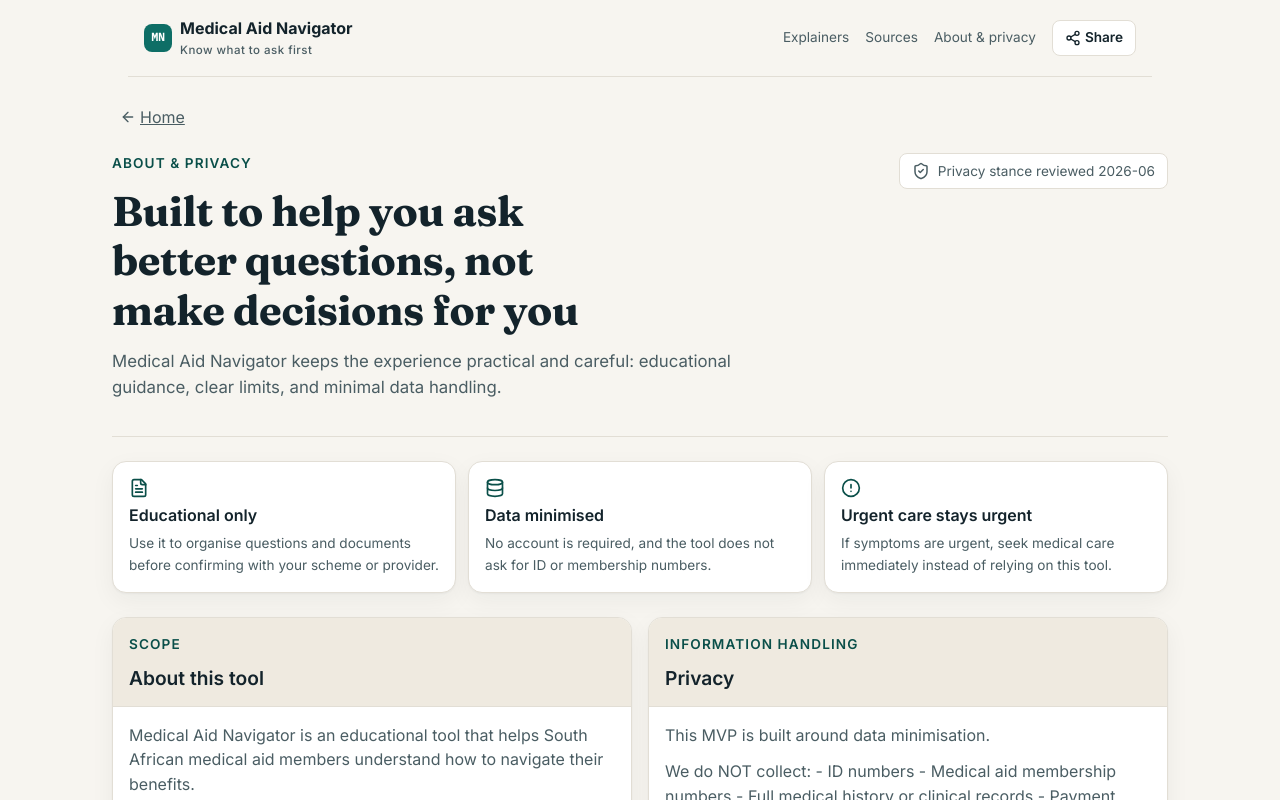
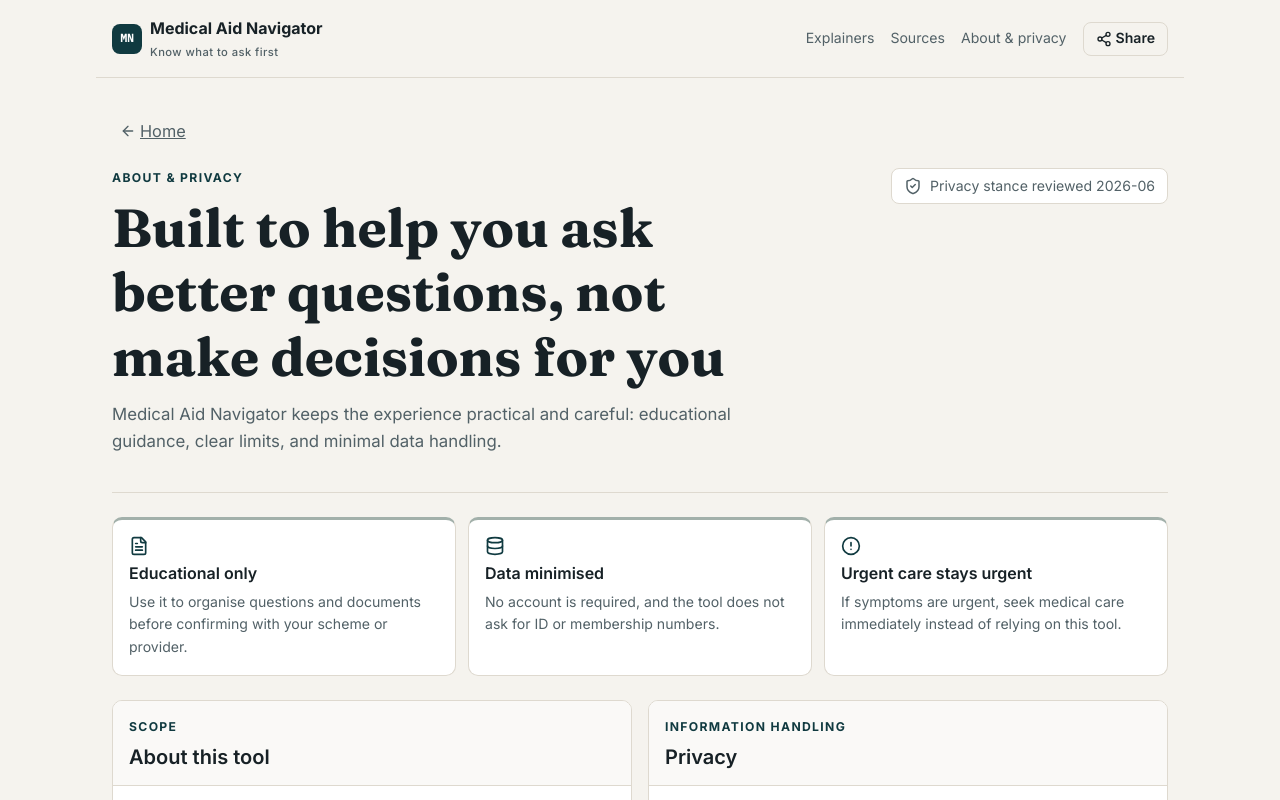
Before and after one commit to justinunderhill/medical_aid_navigator, a Next.js app: page /about in a window 1280 px wide. Shown: the top 800 px of the page. Built offline with nearby package versions, Linux system fonts and the light colour scheme.

Commit message:
Polish Medical Aid Navigator UI and feedback flow

```diff
--- a/src/components/ChecklistView.tsx
+++ b/src/components/ChecklistView.tsx
@@ -90,7 +90,7 @@
   return (
     <div className="reveal checklist-document">
       <header className="checklist-header">
-        <p className="eyebrow">Working checklist</p>
+        <p className="eyebrow">Decision brief</p>
         {checklist.scenarioSummary && (
           <p className="muted">
             {checklist.scenarioSummary}
--- a/src/components/ScenarioFlow.tsx
+++ b/src/components/ScenarioFlow.tsx
@@ -39,7 +39,7 @@
       headline: 'Get urgent medical help first',
       body: [
         'If severe symptoms are present, do not use this tool before seeking urgent care.',
-        'Call 10177 for an ambulance, call 112 from a mobile phone, or go to the nearest casualty or emergency unit.',
+        'Call 10177 for an ambulance, call 112 from a mobile phone, or go to the nearest appropriate emergency facility.',
       ],
       afterCare: [
         'Once the person is stable, keep all hospital records, authorisation references, ICD-10 codes, and itemised accounts.',
@@ -128,8 +128,9 @@
         <div className="case-header">
           <p className="eyebrow">Case output</p>
           <h1>{scenario.title}</h1>
+          <p className="case-blurb">{scenario.blurb}</p>
           <div className="case-meta">
-            <span className="case-pill">{emergency ? 'urgent guidance' : 'working checklist'}</span>
+            <span className="case-pill">{emergency ? 'urgent guidance' : 'decision brief'}</span>
             <span className="case-pill">confirm with scheme</span>
           </div>
         </div>
@@ -236,6 +237,7 @@
       <div className="case-header">
         <p className="eyebrow">Case intake</p>
         <h1>{scenario.title}</h1>
+        <p className="case-blurb">{scenario.blurb}</p>
         <div className="case-meta">
           <span className="case-pill">Question {step + 1} of {questions.length}</span>
           <span className="case-pill">{scenario.isEmergency ? 'urgent path' : 'benefit checklist'}</span>
--- a/src/lib/safety/emergency.ts
+++ b/src/lib/safety/emergency.ts
@@ -157,7 +157,7 @@
   'If anyone has severe or worsening symptoms — such as chest pain, trouble ' +
   'breathing, heavy bleeding, confusion, or loss of consciousness — do not ' +
   'wait to check benefits. Get medical care now: call 10177 (ambulance) or ' +
-  '112 from a mobile, or go to your nearest casualty.';
+  '112 from a mobile, or go to the nearest appropriate emergency facility.';
 
 export const EMERGENCY_GUIDANCE = {
   headline: 'If this is a medical emergency, get help now.',
--- a/src/styles/globals.css
+++ b/src/styles/globals.css
@@ -16,7 +16,7 @@
 body {
   font-family: var(--font-body);
   font-size: var(--fs-body);
-  line-height: 1.55;
+  line-height: 1.62;
   color: var(--ink);
   background: var(--paper);
   -webkit-font-smoothing: antialiased;
@@ -27,21 +27,22 @@
 .shell {
   max-width: var(--reading-measure);
   margin: 0 auto;
-  padding: var(--sp-6) var(--sp-4) var(--sp-16);
+  padding: var(--sp-8) var(--sp-4) var(--sp-16);
 }
 
 .desk-shell {
   max-width: var(--measure);
   margin: 0 auto;
-  padding: var(--sp-5, 20px) var(--sp-4) var(--sp-16);
+  padding: var(--sp-8) var(--sp-4) var(--sp-16);
 }
 
 .eyebrow {
-  font-size: var(--fs-small);
-  letter-spacing: 0.08em;
+  font-size: 0.76rem;
+  letter-spacing: 0.11em;
   text-transform: uppercase;
   color: var(--teal-deep);
-  font-weight: 600;
+  font-weight: 700;
+  margin-bottom: var(--sp-2);
 }
 
 h1,
@@ -55,13 +56,13 @@
 h1,
 .h-display {
   font-family: var(--font-display);
-  letter-spacing: -0.01em;
+  letter-spacing: 0;
 }
 h2,
 h3 {
   font-family: var(--font-body);
 }
-.h-display { font-size: var(--fs-display); line-height: 1.15; }
+.h-display { font-size: var(--fs-display); line-height: 1.05; }
 h1 { font-size: var(--fs-h1); }
 h2 { font-size: var(--fs-h2); font-weight: 600; }
 
@@ -77,21 +78,25 @@
   align-items: center;
   justify-content: center;
   gap: var(--sp-2);
-  min-height: 48px;
-  padding: 0 var(--sp-6);
+  min-height: 46px;
+  padding: 0 var(--sp-5, 20px);
   border-radius: var(--radius-sm);
   font: inherit;
   font-weight: 600;
   cursor: pointer;
   border: 1px solid transparent;
-  transition: background 120ms ease, border-color 120ms ease;
+  transition: background 120ms ease, border-color 120ms ease, color 120ms ease;
   text-decoration: none;
 }
-.btn-primary { background: var(--teal); color: #fff; }
-.btn-primary:hover { background: var(--teal-deep); }
-.btn-secondary { background: var(--surface); color: var(--ink); border-color: var(--line); }
-.btn-secondary:hover { border-color: var(--line-strong); }
-.btn-alert { background: var(--alert); color: #fff; }
+.btn-primary { background: var(--teal-deep); color: #fff; border-color: var(--teal-deep); }
+.btn-primary:hover { background: var(--teal); border-color: var(--teal); }
+.btn-secondary { background: transparent; color: var(--ink); border-color: var(--line-strong); }
+.btn-secondary:hover { border-color: var(--teal); color: var(--teal-deep); }
+.btn-alert { background: var(--alert); color: #fff; border-color: var(--alert); }
+.btn:disabled {
+  cursor: wait;
+  opacity: 0.72;
+}
 .btn:focus-visible { outline: none; box-shadow: var(--ring); }
 
 .link-quiet {
@@ -111,7 +116,7 @@
   background: var(--surface);
   border: 1px solid var(--line);
   border-radius: var(--radius);
-  box-shadow: var(--shadow-card);
+  box-shadow: none;
   padding: var(--sp-4);
 }
 
@@ -119,41 +124,74 @@
 
 /* ---- Homepage ---- */
 .home {
-  max-width: 54rem;
+  max-width: 68rem;
   margin: 0 auto;
-  padding: var(--sp-8) var(--sp-4) var(--sp-16);
+  padding: var(--sp-12) var(--sp-4) var(--sp-16);
 }
 
-.home-hero { margin-bottom: var(--sp-6); }
-.home-hero .h-display { margin: var(--sp-3) 0; max-width: 18ch; }
-.home-hero .lead { font-size: 1.1rem; max-width: 52ch; }
+.home-hero {
+  max-width: 50rem;
+  margin-bottom: var(--sp-10);
+}
+.home-hero .h-display { margin: var(--sp-3) 0; max-width: 15ch; }
+.home-hero .lead {
+  margin-top: var(--sp-5, 20px);
+  font-size: 1.08rem;
+  max-width: 46rem;
+  color: var(--ink-soft);
+}
 .home-value-line {
-  display: inline-block;
-  margin: var(--sp-1) 0 0;
-  padding: var(--sp-2) var(--sp-3);
-  border-left: 3px solid var(--teal);
-  background: var(--teal-wash);
-  color: var(--teal-deep);
+  display: block;
+  max-width: 37rem;
+  margin: var(--sp-4) 0 0;
+  color: var(--ink);
+  font-size: 1.18rem;
   font-weight: 700;
 }
 
-.section-title { margin: var(--sp-8) 0 var(--sp-4); }
+.hero-actions {
+  display: flex;
+  flex-wrap: wrap;
+  gap: var(--sp-2);
+  margin-top: var(--sp-6);
+}
+
+.trust-row {
+  display: flex;
+  flex-wrap: wrap;
+  gap: var(--sp-2);
+  margin-top: var(--sp-6);
+}
+
+.trust-row span {
+  display: inline-flex;
+  min-height: 30px;
+  align-items: center;
+  padding: 0 var(--sp-3);
+  border: 1px solid var(--line);
+  border-radius: 999px;
+  background: color-mix(in srgb, var(--surface) 70%, var(--paper));
+  color: var(--ink-soft);
+  font-size: var(--fs-small);
+  font-weight: 600;
+}
+
+.section-title { margin: var(--sp-12) 0 var(--sp-4); }
 
 .assurance {
   display: grid;
-  gap: var(--sp-3);
-  margin-top: var(--sp-8);
+  gap: var(--sp-4);
+  margin-top: var(--sp-12);
 }
 @media (min-width: 680px) {
   .assurance { grid-template-columns: 1fr 1fr; }
 }
 
 .assure-card {
-  border: 1px solid var(--line);
-  border-radius: var(--radius);
-  background: var(--surface);
-  box-shadow: var(--shadow-card);
-  padding: var(--sp-5, 20px);
+  border-top: 1px solid var(--line);
+  background: transparent;
+  padding: var(--sp-5, 20px) 0 0;
+  box-shadow: none;
 }
 .assure-card h3 { font-size: 1rem; margin-bottom: var(--sp-3); }
 
@@ -185,17 +223,17 @@
 
 .mvp-limits,
 .home-feedback {
-  margin-top: var(--sp-8);
+  margin-top: var(--sp-12);
   border: 1px solid var(--line);
   border-radius: var(--radius);
   background: var(--surface);
-  box-shadow: var(--shadow-card);
-  padding: var(--sp-5, 20px);
+  box-shadow: none;
+  padding: var(--sp-6);
 }
 
 .mvp-limits {
-  border-color: color-mix(in srgb, var(--amber) 25%, var(--line));
-  background: var(--amber-wash);
+  border-left: 4px solid var(--amber);
+  background: color-mix(in srgb, var(--amber-wash) 62%, var(--surface));
 }
 
 .mvp-limits h2,
@@ -210,23 +248,24 @@
 }
 
 .home-feedback-head {
-  margin-bottom: var(--sp-4);
-  padding-bottom: var(--sp-4);
+  margin-bottom: var(--sp-5, 20px);
+  padding-bottom: var(--sp-5, 20px);
   border-bottom: 1px solid var(--line);
 }
 
 .feedback-form {
   display: grid;
-  gap: var(--sp-4);
+  gap: var(--sp-5, 20px);
 }
 
 .feedback-field {
   display: grid;
+  gap: var(--sp-1);
 }
 
 /* ---- Homepage sample checklists ---- */
 .sample-checklists {
-  margin-top: var(--sp-8);
+  margin-top: var(--sp-12);
 }
 
 .sample-heading {
@@ -239,21 +278,30 @@
 
 .sample-grid {
   display: grid;
-  gap: var(--sp-3);
+  gap: var(--sp-4);
 }
 
 .sample-card {
   border: 1px solid var(--line);
   border-radius: var(--radius);
   background: var(--surface);
-  box-shadow: var(--shadow-card);
-  padding: var(--sp-4);
+  box-shadow: none;
+  padding: var(--sp-6);
 }
 
 .sample-card h3 {
-  margin-bottom: var(--sp-3);
+  margin-bottom: var(--sp-4);
   font-family: var(--font-body);
-  font-size: 1rem;
+  font-size: 1.05rem;
+}
+
+.sample-label {
+  margin: 0 0 var(--sp-2);
+  color: var(--ink-soft);
+  font-size: 0.76rem;
+  font-weight: 700;
+  letter-spacing: 0.08em;
+  text-transform: uppercase;
 }
 
 .sample-card ul {
@@ -268,7 +316,12 @@
   position: relative;
   padding-left: var(--sp-5, 20px);
   color: var(--ink-soft);
-  font-size: var(--fs-small);
+  font-size: 0.94rem;
+}
+
+.sample-card li + li {
+  padding-top: var(--sp-2);
+  border-top: 1px solid color-mix(in srgb, var(--line) 70%, transparent);
 }
 
 .sample-card li::before {
@@ -313,7 +366,7 @@
   margin: var(--sp-2) 0 var(--sp-3);
   font-family: var(--font-display);
   font-size: var(--fs-display);
-  letter-spacing: -0.01em;
+  letter-spacing: 0;
 }
 
 .sources-lead {
@@ -346,7 +399,7 @@
   border: 1px solid var(--line);
   border-radius: var(--radius);
   background: var(--surface);
-  box-shadow: var(--shadow-card);
+  box-shadow: none;
   padding: var(--sp-4);
 }
 
@@ -354,6 +407,7 @@
   display: grid;
   gap: var(--sp-2);
   align-content: start;
+  border-top: 3px solid color-mix(in srgb, var(--teal) 30%, var(--line));
 }
 
 .sources-card svg {
@@ -374,6 +428,8 @@
 
 .sources-panel {
   margin-bottom: var(--sp-6);
+  padding: var(--sp-6);
+  background: color-mix(in srgb, var(--surface) 82%, var(--surface-2));
 }
 
 .sources-panel h2 {
@@ -451,7 +507,7 @@
   margin: var(--sp-2) 0 var(--sp-3);
   font-family: var(--font-display);
   font-size: var(--fs-display);
-  letter-spacing: -0.01em;
+  letter-spacing: 0;
 }
 
 .about-lead {
@@ -488,7 +544,8 @@
   border: 1px solid var(--line);
   border-radius: var(--radius);
   background: var(--surface);
-  box-shadow: var(--shadow-card);
+  box-shadow: none;
+  border-top: 3px solid color-mix(in srgb, var(--teal) 30%, var(--line));
 }
 
 .principle-card svg {
@@ -516,12 +573,12 @@
   border: 1px solid var(--line);
   border-radius: var(--radius);
   background: var(--surface);
-  box-shadow: var(--shadow-card);
+  box-shadow: none;
 }
 
 .about-panel-head {
   padding: var(--sp-4);
-  background: var(--surface-2);
+  background: color-mix(in srgb, var(--surface) 70%, var(--surface-2));
   border-bottom: 1px solid var(--line);
 }
 
@@ -623,7 +680,7 @@
   margin: var(--sp-2) 0 var(--sp-3);
   font-family: var(--font-display);
   font-size: var(--fs-display);
-  letter-spacing: -0.01em;
+  letter-spacing: 0;
 }
 
 .explainers-lead {
@@ -655,7 +712,7 @@
   border: 1px solid var(--line);
   border-radius: var(--radius);
   background: var(--surface);
-  box-shadow: var(--shadow-card);
+  box-shadow: none;
   padding: var(--sp-4);
 }
 
@@ -701,11 +758,11 @@
 }
 
 .quick-definitions {
-  padding: var(--sp-4);
+  padding: var(--sp-5, 20px);
   border: 1px solid var(--line);
   border-radius: var(--radius);
   background: var(--surface);
-  box-shadow: var(--shadow-card);
+  box-shadow: none;
 }
 
 .definition-grid {
@@ -714,10 +771,11 @@
 }
 
 .definition-card {
-  padding: var(--sp-3);
-  border: 1px solid var(--line);
-  border-radius: var(--radius-sm);
-  background: var(--surface-2);
+  padding: 0 0 var(--sp-3);
+  border: 0;
+  border-bottom: 1px solid var(--line);
+  border-radius: 0;
+  background: transparent;
 }
 
 .definition-card h3 {
@@ -743,12 +801,12 @@
   border: 1px solid var(--line);
   border-radius: var(--radius);
   background: var(--surface);
-  box-shadow: var(--shadow-card);
+  box-shadow: none;
 }
 
 .explainer-article-head {
-  padding: var(--sp-4);
-  background: var(--surface-2);
+  padding: var(--sp-5, 20px);
+  background: color-mix(in srgb, var(--surface) 70%, var(--surface-2));
   border-bottom: 1px solid var(--line);
 }
 
@@ -763,7 +821,7 @@
 }
 
 .explainer-body {
-  padding: var(--sp-4);
+  padding: var(--sp-5, 20px);
 }
 
 .explainer-copy {
@@ -872,51 +930,56 @@
 .scenario-card {
   display: flex;
   gap: var(--sp-4);
-  align-items: center;
+  align-items: flex-start;
   width: 100%;
   background: var(--surface);
   border: 1px solid var(--line);
   border-radius: var(--radius);
-  box-shadow: var(--shadow-card);
-  padding: var(--sp-4) var(--sp-5, 20px);
+  box-shadow: none;
+  padding: var(--sp-5, 20px);
   cursor: pointer;
-  transition: transform 140ms ease, border-color 140ms ease, box-shadow 140ms ease;
+  transition: border-color 140ms ease, background 140ms ease;
   color: inherit;
   text-decoration: none;
 }
 .scenario-card:hover {
-  border-color: var(--teal);
-  transform: translateY(-2px);
-  box-shadow: 0 2px 4px rgba(19, 35, 43, 0.05), 0 14px 30px rgba(19, 35, 43, 0.08);
+  border-color: var(--line-strong);
+  background: color-mix(in srgb, var(--surface) 82%, var(--paper));
 }
-.scenario-card:active { transform: translateY(0); }
 .scenario-card:focus-visible { outline: none; box-shadow: var(--ring); }
 .scenario-card.is-emergency {
   border-color: color-mix(in srgb, var(--alert) 30%, var(--line));
-  background: linear-gradient(180deg, var(--alert-wash), var(--surface) 60%);
+  background: color-mix(in srgb, var(--alert-wash) 55%, var(--surface));
 }
 
 .scenario-icon {
   flex: none;
-  width: 48px;
-  height: 48px;
+  width: 36px;
+  height: 36px;
   display: grid;
   place-items: center;
   border-radius: var(--radius-sm);
-  background: var(--teal-wash);
+  background: transparent;
   color: var(--teal-deep);
+  border: 1px solid var(--line);
 }
-.scenario-card.is-emergency .scenario-icon { background: var(--alert-wash); color: var(--alert); }
+.scenario-card.is-emergency .scenario-icon { background: transparent; color: var(--alert); }
 
-.scenario-card-body { display: grid; gap: 2px; }
+.scenario-card-body { display: grid; gap: 3px; min-width: 0; }
 .scenario-card-title { font-weight: 600; color: var(--ink); }
 .scenario-card-blurb { font-size: var(--fs-small); color: var(--ink-soft); }
+.scenario-card-action {
+  margin-top: var(--sp-1);
+  color: var(--teal-deep);
+  font-size: var(--fs-small);
+  font-weight: 700;
+}
 /* ---- Status callouts (signature rail) ---- */
 .callout {
   position: relative;
   border-radius: var(--radius-sm);
-  padding: var(--sp-3) var(--sp-3) var(--sp-3) var(--sp-4);
-  margin: var(--sp-3) 0;
+  padding: var(--sp-4);
+  margin: var(--sp-4) 0;
   border: 1px solid var(--line);
   background: var(--surface);
 }
@@ -924,27 +987,27 @@
   content: "";
   position: absolute;
   left: 0; top: 0; bottom: 0;
-  width: 4px;
-  border-radius: 4px 0 0 4px;
+  width: 3px;
+  border-radius: 3px 0 0 3px;
   background: var(--teal);
 }
-.callout-amber { background: var(--amber-wash); border-color: color-mix(in srgb, var(--amber) 25%, var(--line)); }
+.callout-amber { background: color-mix(in srgb, var(--amber-wash) 58%, var(--surface)); border-color: color-mix(in srgb, var(--amber) 25%, var(--line)); }
 .callout-amber::before { background: var(--amber); }
-.callout-emergency { background: var(--alert-wash); border-color: color-mix(in srgb, var(--alert) 30%, var(--line)); }
+.callout-emergency { background: color-mix(in srgb, var(--alert-wash) 60%, var(--surface)); border-color: color-mix(in srgb, var(--alert) 24%, var(--line)); }
 .callout-emergency::before { background: var(--alert); }
 
 /* ---- Emergency gate ---- */
 .emergency-gate {
   border: 1px solid color-mix(in srgb, var(--alert) 30%, var(--line));
   border-radius: var(--radius);
-  background: var(--alert-wash);
-  box-shadow: var(--shadow-card);
-  padding: var(--sp-5, 20px);
+  background: color-mix(in srgb, var(--alert-wash) 62%, var(--surface));
+  box-shadow: none;
+  padding: var(--sp-6);
 }
 
 .emergency-gate-icon {
-  width: 52px;
-  height: 52px;
+  width: 42px;
+  height: 42px;
   display: grid;
   place-items: center;
   margin-bottom: var(--sp-3);
@@ -972,34 +1035,41 @@
 /* ---- Checklist sections (status rail) ---- */
 .result-section {
   position: relative;
-  padding: var(--sp-4);
+  padding: var(--sp-5, 20px) var(--sp-6);
   margin: 0;
   border-bottom: 1px solid var(--line);
 }
 .result-section::before {
-  content: "";
-  position: absolute; left: 0; top: var(--sp-4); bottom: var(--sp-4);
-  width: 3px; border-radius: 3px; background: var(--teal);
+  content: none;
 }
 .result-section.ask::before { background: var(--amber); }
 /* Caution (risk areas / what not to do) uses amber — red is emergency-only. */
 .result-section.warn::before { background: var(--amber); }
 .result-section h3 {
   font-family: var(--font-body);
-  font-size: 0.95rem;
+  font-size: 0.9rem;
   font-weight: 700;
-  margin-bottom: var(--sp-2);
+  letter-spacing: 0.06em;
+  text-transform: uppercase;
+  color: var(--ink);
+  margin-bottom: var(--sp-3);
+}
+.result-section p {
+  max-width: 64ch;
+  margin-bottom: 0;
+  color: var(--ink-soft);
 }
 .result-section ul { list-style: none; }
 .result-section li {
   position: relative;
-  padding-left: var(--sp-4);
+  padding-left: var(--sp-5, 20px);
   margin-bottom: var(--sp-2);
+  color: var(--ink-soft);
 }
 .result-section li::before {
   content: "";
-  position: absolute; left: 2px; top: 0.65em;
-  width: 6px; height: 6px; border-radius: 50%;
+  position: absolute; left: 2px; top: 0.7em;
+  width: 5px; height: 5px; border-radius: 50%;
   background: var(--teal);
 }
 .result-section.ask li::before { background: var(--amber); }
@@ -1007,10 +1077,16 @@
 
 .case-header {
   display: grid;
-  gap: var(--sp-3);
-  margin-bottom: var(--sp-6);
-  padding-bottom: var(--sp-4);
+  gap: var(--sp-2);
+  margin-bottom: var(--sp-8);
+  padding-bottom: var(--sp-5, 20px);
   border-bottom: 1px solid var(--line);
+}
+
+.case-blurb {
+  max-width: 52rem;
+  margin: 0;
+  color: var(--ink-soft);
 }
 
 .case-meta {
@@ -1022,13 +1098,14 @@
 .case-pill {
   display: inline-flex;
   align-items: center;
-  min-height: 28px;
-  padding: 0 var(--sp-2);
+  min-height: 30px;
+  padding: 0 var(--sp-3);
   border: 1px solid var(--line);
   border-radius: 999px;
-  font-size: 0.75rem;
+  font-size: 0.78rem;
   color: var(--ink-soft);
   background: var(--surface);
+  font-weight: 600;
 }
 
 .question-panel,
@@ -1036,11 +1113,11 @@
   border: 1px solid var(--line);
   border-radius: var(--radius);
   background: var(--surface);
-  box-shadow: var(--shadow-card);
+  box-shadow: none;
 }
 
 .question-panel {
-  padding: var(--sp-5, 20px);
+  padding: var(--sp-6);
 }
 
 .question-head {
@@ -1050,7 +1127,7 @@
 }
 
 .step-track {
-  height: 6px;
+  height: 4px;
   background: var(--surface-2);
   border-radius: 999px;
   overflow: hidden;
@@ -1071,11 +1148,13 @@
 
 .checklist-document {
   overflow: hidden;
+  border-color: var(--line-strong);
+  background: var(--surface);
 }
 
 .checklist-header {
-  padding: var(--sp-4);
-  background: var(--surface-2);
+  padding: var(--sp-6) var(--sp-6) var(--sp-5, 20px);
+  background: color-mix(in srgb, var(--surface) 80%, var(--surface-2));
   border-bottom: 1px solid var(--line);
 }
 
@@ -1086,7 +1165,7 @@
 .checklist-actions {
   display: flex;
   gap: var(--sp-2);
-  padding: var(--sp-4);
+  padding: var(--sp-5, 20px) var(--sp-6);
   flex-wrap: wrap;
 }
 
@@ -1098,10 +1177,10 @@
   gap: var(--sp-4);
   margin-top: var(--sp-6);
   padding: var(--sp-5, 20px);
-  border: 1px solid color-mix(in srgb, var(--teal) 28%, var(--line));
+  border: 1px solid var(--line);
   border-radius: var(--radius);
-  background: linear-gradient(180deg, var(--teal-wash), var(--surface) 72%);
-  box-shadow: var(--shadow-card);
+  background: var(--surface);
+  box-shadow: none;
 }
 
 .feedback-cta strong {
@@ -1150,21 +1229,25 @@
 textarea, input[type="text"], input[type="email"] {
   width: 100%;
   font: inherit;
-  padding: var(--sp-3);
+  padding: var(--sp-3) var(--sp-4);
   border: 1px solid var(--line);
   border-radius: var(--radius-sm);
   background: var(--surface);
   color: var(--ink);
   resize: vertical;
 }
-textarea:focus, input:focus { outline: none; border-color: var(--teal); box-shadow: 0 0 0 3px var(--teal-wash); }
+textarea:focus, input:focus { outline: none; border-color: var(--teal); box-shadow: var(--ring); }
 
 label { display: block; font-weight: 500; margin-bottom: var(--sp-2); }
 
 .field-privacy-note {
-  max-width: 58ch;
-  margin: calc(var(--sp-1) * -1) 0 var(--sp-2);
-  color: var(--ink-soft);
+  max-width: 64ch;
+  margin: 0 0 var(--sp-2);
+  padding: var(--sp-3);
+  border: 1px solid color-mix(in srgb, var(--amber) 24%, var(--line));
+  border-radius: var(--radius-sm);
+  background: color-mix(in srgb, var(--amber-wash) 55%, var(--surface));
+  color: var(--ink);
   font-size: var(--fs-small);
 }
 
@@ -1185,7 +1268,7 @@
   gap: var(--sp-4);
   max-width: var(--measure);
   margin: 0 auto;
-  padding: var(--sp-4);
+  padding: var(--sp-4) var(--sp-4);
   border-bottom: 1px solid var(--line);
 }
 .wordmark {
@@ -1201,16 +1284,16 @@
 .wordmark-sub {
   display: block;
   margin-top: 1px;
-  font-size: 0.72rem;
+  font-size: 0.7rem;
   font-weight: 500;
   letter-spacing: 0.04em;
   color: var(--ink-soft);
 }
 .wordmark-dot {
-  width: 28px;
-  height: 28px;
+  width: 30px;
+  height: 30px;
   border-radius: var(--radius-sm);
-  background: var(--teal);
+  background: var(--teal-deep);
   display: inline-grid;
   place-items: center;
   color: #fff;
@@ -1255,10 +1338,10 @@
   align-items: center;
   justify-content: center;
   gap: var(--sp-1);
-  min-height: 36px;
+  min-height: 34px;
   border: 1px solid var(--line);
   border-radius: var(--radius-sm);
-  background: var(--surface);
+  background: transparent;
   color: var(--ink);
   font: inherit;
   font-size: var(--fs-small);
@@ -1293,7 +1376,7 @@
   border: 1px solid var(--line);
   border-radius: var(--radius);
   background: var(--surface);
-  box-shadow: var(--shadow-card);
+  box-shadow: 0 12px 28px rgba(23, 33, 38, 0.08);
 }
 
 .share-panel-title {
--- a/src/styles/tokens.css
+++ b/src/styles/tokens.css
@@ -5,34 +5,34 @@
 
 :root {
   /* ---- Colour (per docs/STYLING_GUIDE.md §2 — colour carries status) ---- */
-  --ink: #13232b;
-  --ink-soft: #4a5d63;
-  --paper: #f7f5f0; /* warm paper, low glare on mobile */
+  --ink: #172126;
+  --ink-soft: #526167;
+  --paper: #f5f3ee; /* warm stone, low glare on mobile */
   --surface: #ffffff;
-  --surface-2: #efeae0; /* warm tinted strip (headers, tracks) */
-  --line: #e2ded5;
-  --line-strong: #c9c2b4;
+  --surface-2: #eeebe4; /* quiet neutral tint (headers, tracks) */
+  --line: #ded9cf;
+  --line-strong: #bdb5a8;
 
-  --teal: #0e6e66; /* PRIMARY brand / actions */
-  --teal-deep: #0a4f49; /* hover / active */
-  --teal-wash: #e6f0ee; /* tinted panels, selected states */
+  --teal: #174f55; /* PRIMARY brand / actions */
+  --teal-deep: #103a40; /* hover / active */
+  --teal-wash: #e8f0ef; /* tinted panels, selected states */
 
-  --amber: #b5731a; /* "ask / check / confirm" caution */
-  --amber-wash: #fbf1e2;
+  --amber: #9a6a24; /* "ask / check / confirm" caution */
+  --amber-wash: #f5efe3;
 
-  --alert: #b3261e; /* EMERGENCY ONLY — never decorative */
-  --alert-wash: #fbeae8;
+  --alert: #9f2d26; /* EMERGENCY ONLY — never decorative */
+  --alert-wash: #f7ecea;
 
   /* ---- Typography (loaded via next/font in app/layout.tsx) ---- */
   --font-display: var(--font-fraunces), Georgia, "Times New Roman", serif;
   --font-body: var(--font-inter), system-ui, -apple-system, "Segoe UI", sans-serif;
   --font-mono: var(--font-plex-mono), ui-monospace, "SF Mono", monospace;
 
-  --fs-display: 2rem;
-  --fs-h1: 1.5rem;
-  --fs-h2: 1.2rem;
-  --fs-body: 1rem;
-  --fs-small: 0.85rem;
+  --fs-display: 2.25rem;
+  --fs-h1: 1.65rem;
+  --fs-h2: 1.25rem;
+  --fs-body: 1.02rem;
+  --fs-small: 0.88rem;
   --fs-code: 0.9rem;
 
   /* ---- Spacing ---- */
@@ -46,18 +46,18 @@
   --sp-16: 64px;
 
   /* ---- Layout ---- */
-  --measure: 64rem;
-  --reading-measure: 40rem; /* readable line length on desktop */
-  --radius: 14px; /* cards — calm, not playful */
+  --measure: 68rem;
+  --reading-measure: 42rem; /* readable line length on desktop */
+  --radius: 10px; /* restrained, premium */
   --radius-sm: 8px; /* inputs, chips */
   --shadow-card:
-    0 1px 2px rgba(19, 35, 43, 0.04), 0 8px 24px rgba(19, 35, 43, 0.05);
+    0 1px 2px rgba(19, 35, 43, 0.035), 0 10px 24px rgba(19, 35, 43, 0.035);
   --ring: 0 0 0 2px var(--paper), 0 0 0 4px var(--teal);
 }
 
 @media (min-width: 600px) {
   :root {
-    --fs-display: 2.6rem;
-    --fs-h1: 1.9rem;
+    --fs-display: 3.35rem;
+    --fs-h1: 2.05rem;
   }
 }
```
Also changed, not shown: src/app/feedback/page.tsx (+14 -11 lines), src/app/page.tsx (+27 -9 lines).
